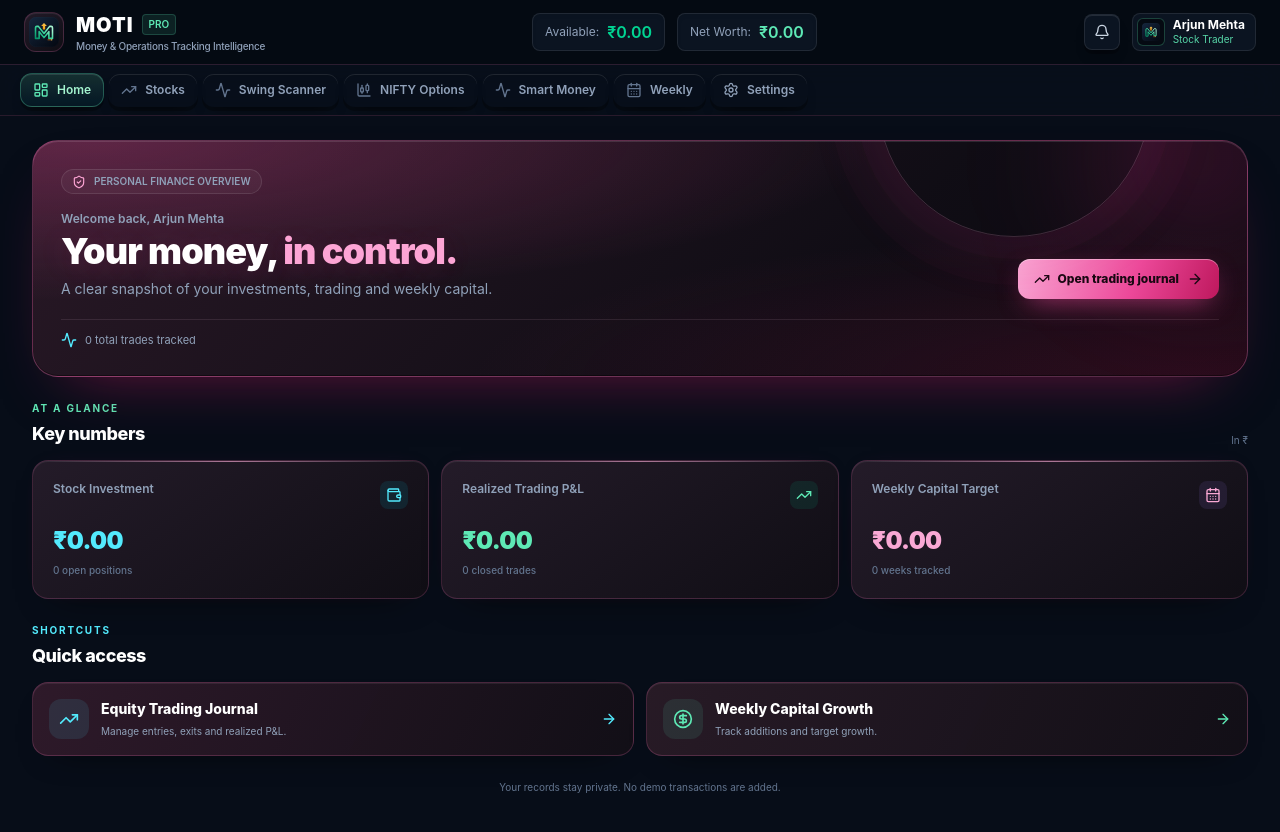
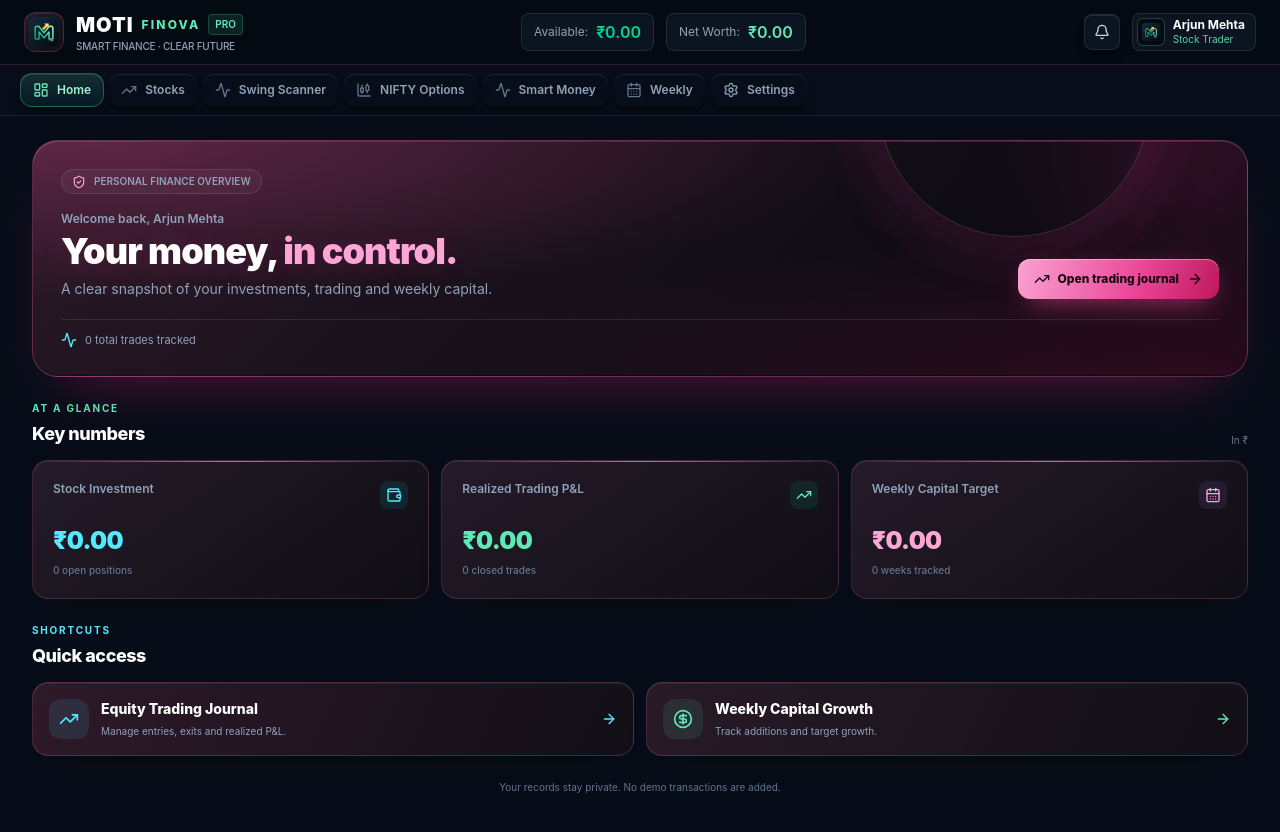
Before and after one commit to aarthak21-beep/MOTI-Money-Tracking-, a React (Vite) app: page / in a window 1280 px wide. Shown: the top 832 px of the page. Built offline with nearby package versions, Linux system fonts and the light colour scheme.

Commit message:
Brand app as MOTI Finova with refreshed logo (#87)
* Brand app as MOTI Finova with refreshed identity

* Brand app as MOTI Finova with refreshed identity

* Brand app as MOTI Finova with refreshed identity

* Brand app as MOTI Finova with refreshed identity

```diff
--- a/index.html
+++ b/index.html
@@ -3,19 +3,19 @@
   <head>
     <meta charset="UTF-8" />
     <meta name="viewport" content="width=device-width, initial-scale=1.0" />
-    <title>MOTI – Money & Operations Tracking Intelligence</title>
-    <meta name="description" content="SMART MONEY. SMART BUSINESS. SMART FUTURE. Premium all-in-one financial and business management platform with stock trading, weekly & daily earnings, business invoices, expense tracking, cashflow, calculators, reports, and MOTI AI." />
-    <meta property="og:title" content="MOTI – Money & Operations Tracking Intelligence" />
-    <meta property="og:description" content="SMART MONEY. SMART BUSINESS. SMART FUTURE. Premium all-in-one financial and business management platform with stock trading, weekly & daily earnings, business invoices, expense tracking, cashflow, calculators, reports, and MOTI AI." />
+    <title>MOTI Finova – Smart Finance, Clear Future</title>
+    <meta name="description" content="MOTI Finova is your all-in-one personal finance and business management workspace for accounts, stock trading, income, invoices, expenses, budgets, savings, cashflow and analytics." />
+    <meta property="og:title" content="MOTI Finova – Smart Finance, Clear Future" />
+    <meta property="og:description" content="Your money. Your control. Your future. One connected workspace for personal finance, business and investing." />
     <meta property="og:type" content="website" />
     <meta name="twitter:card" content="summary_large_image" />
-    <meta name="theme-color" content="#0a0f1d" />
+    <meta name="theme-color" content="#07111d" />
     <meta name="apple-mobile-web-app-capable" content="yes" />
     <meta name="apple-mobile-web-app-status-bar-style" content="black-translucent" />
-    <meta name="apple-mobile-web-app-title" content="MOTI" />
+    <meta name="apple-mobile-web-app-title" content="Finova" />
     <link rel="manifest" href="%BASE_URL%manifest.json" />
     <link rel="icon" type="image/svg+xml" href="%BASE_URL%logo.svg" />
-    <link rel="apple-touch-icon" href="/logo.svg" />
+    <link rel="apple-touch-icon" href="%BASE_URL%logo.svg" />
   </head>
   <body>
     <script src="https://accounts.google.com/gsi/client" async defer></script>
--- a/src/components/Navbar.tsx
+++ b/src/components/Navbar.tsx
@@ -59,19 +59,18 @@ export const Navbar: React.FC<NavbarProps> = ({
           className="flex cursor-pointer items-center space-x-3 transition-opacity hover:opacity-90"
         >
           <div className="relative flex h-10 w-10 items-center justify-center rounded-xl bg-gradient-to-br from-[#0e172a] to-[#030712] p-1 border border-emerald-300/25 shadow-lg shadow-amber-500/10">
-            <img src={`${import.meta.env.BASE_URL}logo.svg`} alt="MOTI Logo" className="h-full w-full object-contain" />
+            <img src={`${import.meta.env.BASE_URL}logo.svg`} alt="MOTI Finova Logo" className="h-full w-full object-contain" />
           </div>
           <div>
             <div className="flex items-center space-x-2">
-              <span className="text-xl font-black tracking-wider text-white">
-                MOTI
-              </span>
+              <span className="text-xl font-black tracking-wider text-white">MOTI</span>
+              <span className="text-xs font-extrabold tracking-[0.18em] text-emerald-300">FINOVA</span>
               <span className="hidden rounded bg-emerald-300/10 px-1.5 py-0.5 text-[10px] font-semibold text-emerald-300 border border-emerald-300/20 sm:inline-block">
                 PRO
               </span>
             </div>
             <p className="hidden text-[10px] font-medium tracking-tight text-slate-400 md:block">
-              Money & Operations Tracking Intelligence
+              SMART FINANCE · CLEAR FUTURE
             </p>
           </div>
         </div>
@@ -221,7 +220,7 @@ export const Navbar: React.FC<NavbarProps> = ({
             <span className="flex h-7 w-7 items-center justify-center rounded-md border border-emerald-300/25 bg-[#050a12] p-1">
               <img
                 src={`${import.meta.env.BASE_URL}logo.svg`}
-                alt="MOTI"
+                alt="MOTI Finova"
                 className="h-full w-full object-contain"
               />
             </span>
```
Also changed, not shown: public/logo.svg, public/manifest.json.
